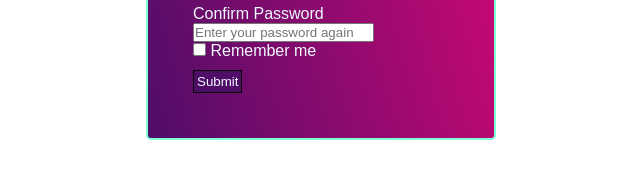
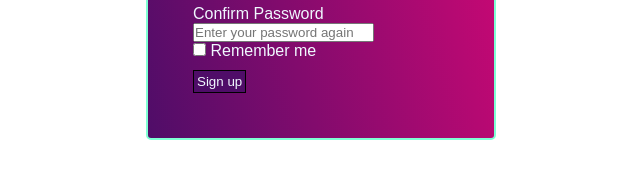
Before and after one commit to Riya-Afrin/Sign-up, a plain HTML site: page html/index.html in a window 1280 px wide. Shown: the part 555-734 px from the top of the page, 319-959 px from the left. Drawn offline with Linux system fonts and the light colour scheme.

Commit message:
seceond comit

```diff
--- a/css/style.css
+++ b/css/style.css
@@ -25,7 +25,6 @@ body {
 
 button {
   border: 1px solid black;
-
   padding: 3px 3px;
   margin-top: 10px;
   background-color: #4f0d68;
--- a/html/index.html
+++ b/html/index.html
@@ -54,7 +54,7 @@
             <input class="form-check-input" type="checkbox" /> Remember me
           </label>
         </div>
-        <button>Submit</button>
+        <button>Sign up</button>
       </form>
     </div>
   </body>
```
